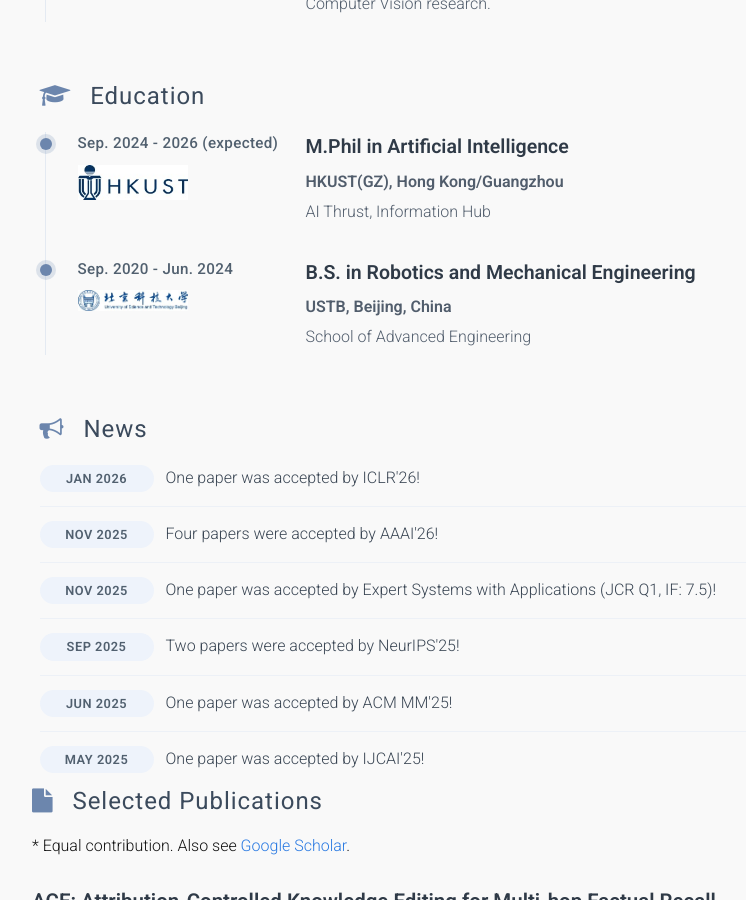
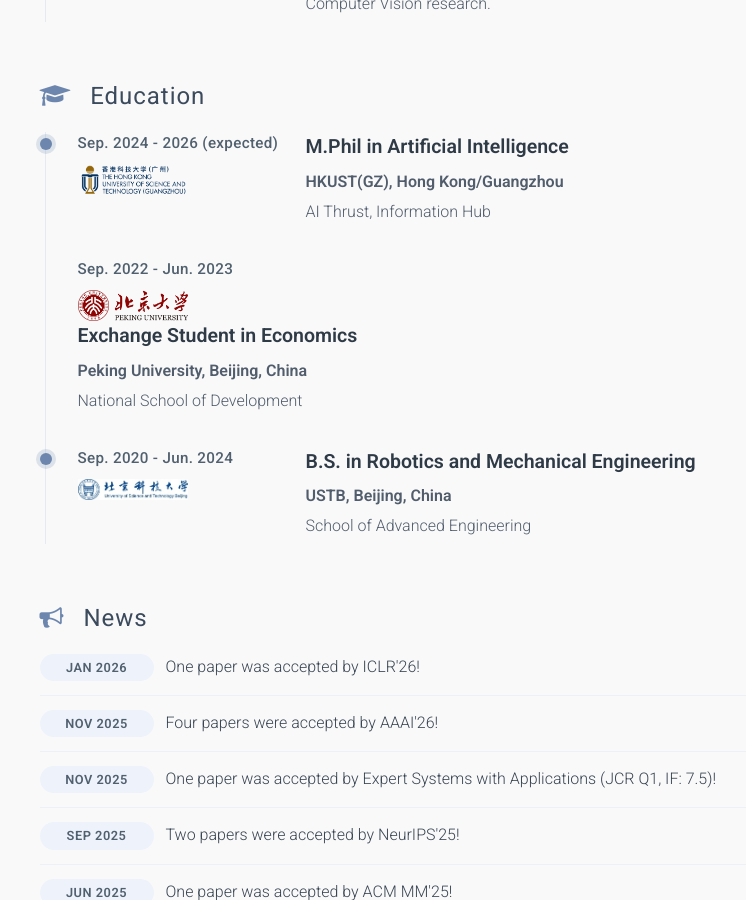
Before and after one commit to yuxuanfanOrion/yuxuanfanOrion.github.io, a Jekyll site: the page built from _pages/about.md, in a window 1280 px wide and 900 px high, scrolled down 1267 px. Shown: the whole window, without its empty margins (126-872 px from the left). Built offline with Jekyll 4.4.1, drawn with Linux system fonts in a browser that asks for light colours; some web fonts are replaced; a style sheet for code colours, icons or effects is not loaded.

Commit message:
update education timeline

```diff
--- a/_pages/about.md
+++ b/_pages/about.md
@@ -126,6 +126,18 @@ layout: default
           <p>AI Thrust, Information Hub</p>
         </div>
       </article>
+      <article>
+        <div class="timeline-entry__meta">
+          <span class="timeline-entry__time">Sep. 2022 - Jun. 2023</span>
+          <img src="/images/icon/pku.png" alt="PKU" class="timeline-entry__logo">
+        </div>
+        <div class="timeline-entry__content">
+          <h3>Exchange Student in Economics</h3>
+          <p class="timeline-entry__role">Peking University, Beijing, China</p>
+          <p>National School of Development</p>
+        </div>
+      </article>
+
       <article class="timeline-entry">
         <div class="timeline-entry__meta">
           <span class="timeline-entry__time">Sep. 2020 - Jun. 2024</span>
```
Also changed, not shown: .claude/skills/push-to-main.md, images/icon/hkust.png.
